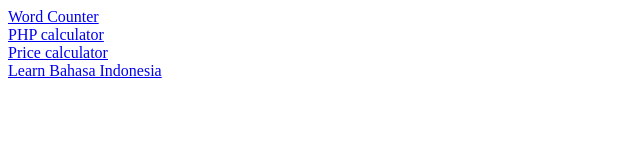
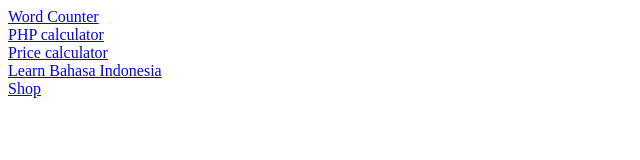
Before and after one commit to Jeffrey-Go/Jeffrey-Go.github.io, a plain HTML site: page index.html in a window 1280 px wide. Shown: the full height of the page, 0-640 px from the left. Drawn offline with Linux system fonts and the light colour scheme.

Commit message:
Update index.html

```diff
--- a/index.html
+++ b/index.html
@@ -10,5 +10,6 @@
 <a href="PHP-total-calculator">PHP calculator</a><br>
 <a href="price-calculator">Price calculator</a><br>
 <a href="indonesian-quiz">Learn Bahasa Indonesia</a><br>
+<a href="shop-crud">Shop</a><br>
 </body>
 </html>
```
